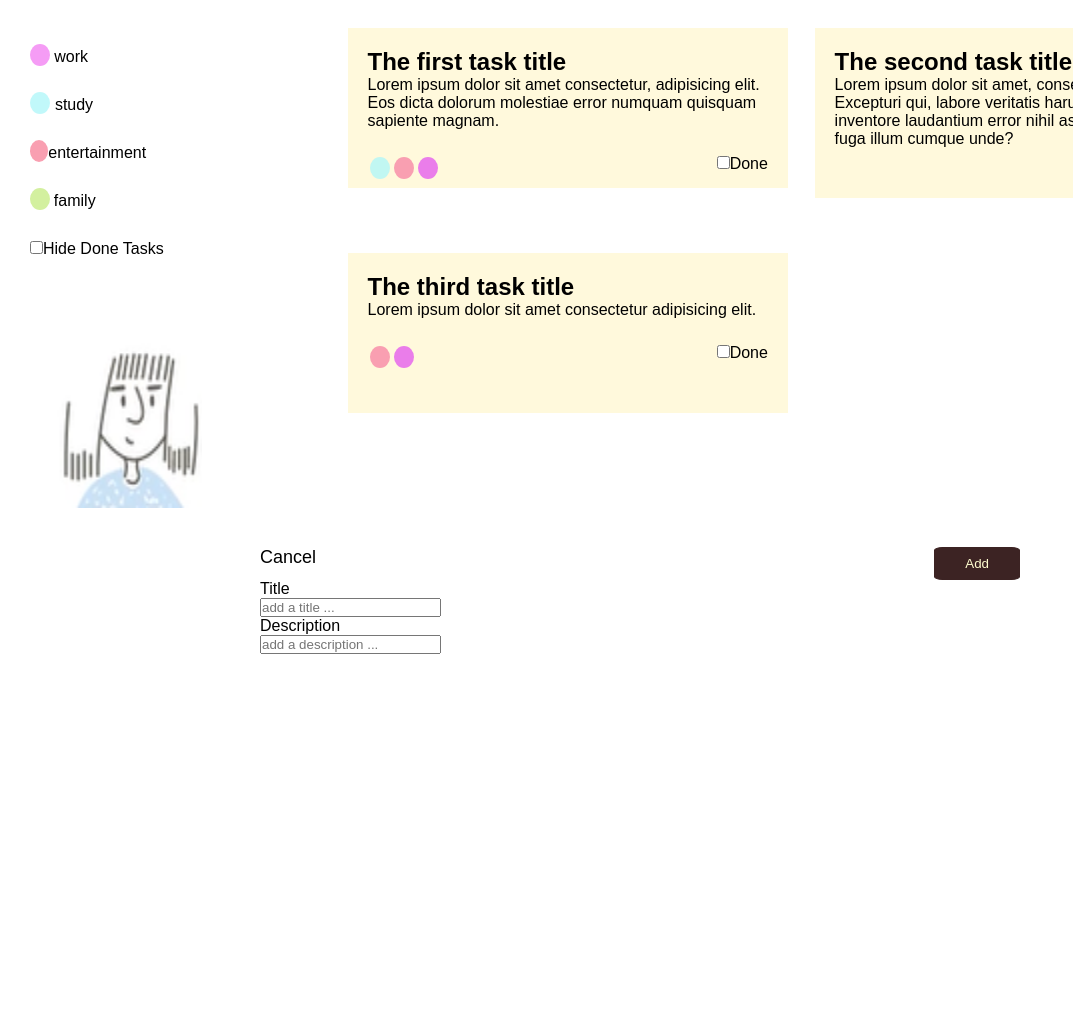
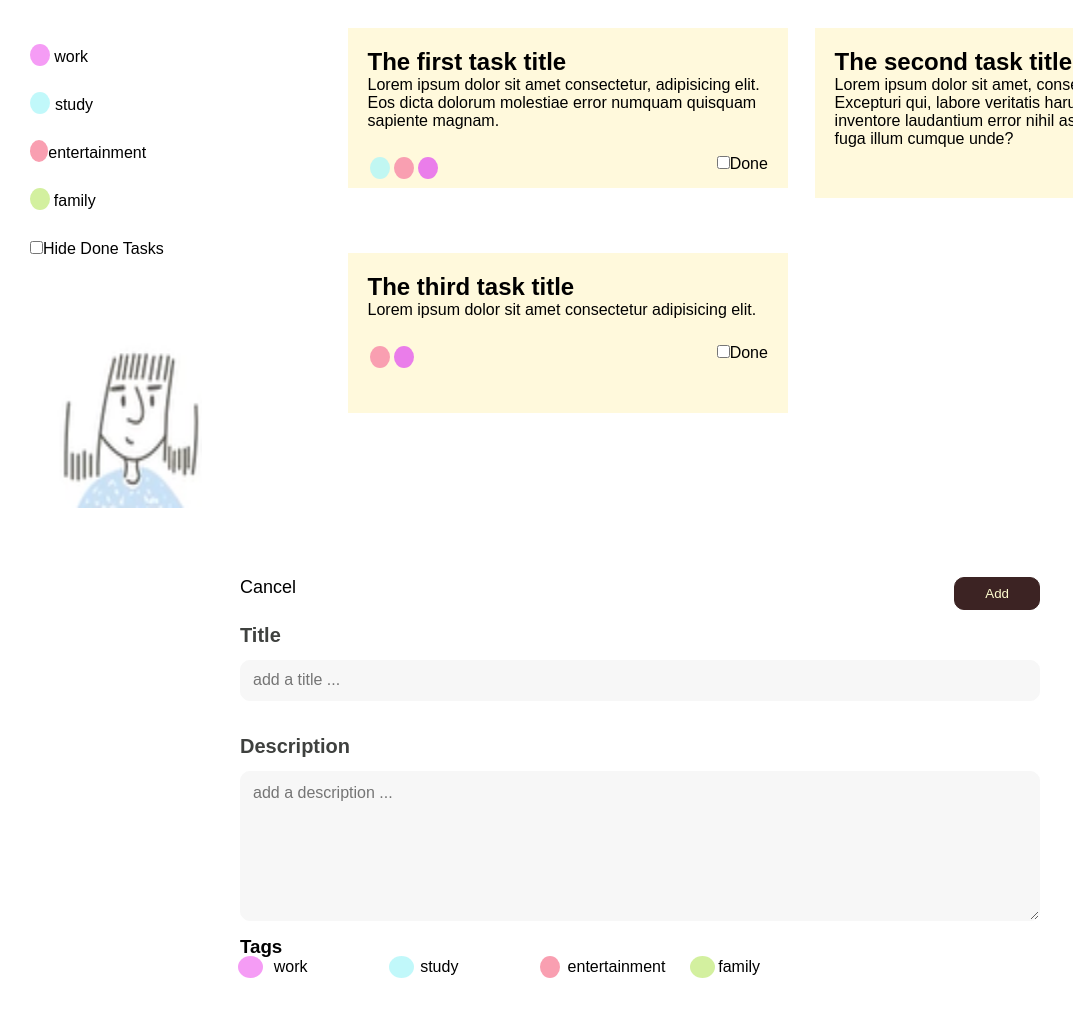
Before and after one commit to Jotule-Ben/Todo-App, a plain HTML site: page pages/tasks.html in a window 1280 px wide. Shown: the part 112-1138 px from the top of the page, without its empty margins (0-1073 px from the left). Before the commit the page ends 800 px from the top, so only its background shows below. Drawn offline with nearby package versions, Linux system fonts and the light colour scheme.

Commit message:
create Interface for adding and editing tasks

```diff
--- a/pages/tasks.html
+++ b/pages/tasks.html
@@ -10,7 +10,6 @@
   <body>
     <div class="MAIN">
       <div class="main2">
-
         <nav class="nav">
           <ul>
             <li>todo</li>
@@ -125,7 +124,34 @@
 
       <div class="description">
         <label for="">Description</label> <br />
-        <input type="text" placeholder="add a description ..." />
+        <textarea name="" id="" cols="30" rows="10">
+add a description ...</textarea
+        >
+      </div>
+
+      <div class="tag">
+        <h3>Tags</h3>
+        <div class="belowtag">
+          <div class="bt">
+            <div class="circle1 circle"></div>
+            <p>work</p>
+          </div>
+
+          <div class="bt">
+            <div class="circle2 circle"></div>
+            <p>study</p>
+          </div>
+
+          <div class="bt">
+            <div class="circle3 circle"></div>
+            <p style="margin-left: 10px">entertainment</p>
+          </div>
+
+          <div class="bt">
+            <div class="circle4 circle"></div>
+            <p>family</p>
+          </div>
+        </div>
       </div>
     </div>
     <script src="../script.js"></script>
--- a/style.css
+++ b/style.css
@@ -53,7 +53,7 @@
   background-color: #5e5b51;
   /* border: 1px solid rgb(60, 35, 35); */
   border: 1px solid #5e5b51;
-  border-radius: 10%;
+  border-radius: 10px;
   margin-left: 240px;
   margin-bottom: 40px;
   cursor: pointer;
@@ -301,12 +301,13 @@ section {
 }
 
 .add {
-  max-width: 800px;
+  max-width: 900px;
   margin: auto;
   height: auto;
-  background-color: #fff;
-  padding: 20px;
-  border-radius: 10%;
+  /* background-color: red; */
+  background-color: #ffffff;
+  padding: 50px;
+  border-radius: 30px;
 }
 
 .cancel {
@@ -319,7 +320,65 @@ section {
   padding: 8px 30px;
   background-color: rgb(60, 35, 35);
   border: 1px solid rgb(60, 35, 35);
-  border-radius: 10%;
+  border-radius: 10px;
   cursor: pointer;
   color: #fffdcf;
 }
+
+.add label {
+  font-size: 20px;
+  color: #3f413f;
+  font-weight: 600;
+}
+
+.title {
+  line-height: 2.5;
+  padding-bottom: 20px;
+}
+
+.title input {
+  padding: 12px;
+  width: 100%;
+  background-color: rgb(247, 247, 247);
+  border: 1px solid rgb(247, 247, 247);
+  border-radius: 10px;
+}
+
+.title input::placeholder {
+  font-size: 16px;
+}
+
+.description {
+  line-height: 2.5;
+}
+
+.description textarea {
+  width: 100%;
+  height: 150px;
+  padding: 12px;
+  background-color: rgb(247, 247, 247);
+  border: 1px solid rgb(247, 247, 247);
+  border-radius: 10px;
+  color: #757575;
+  font-size: 16px;
+}
+
+.belowtag {
+  display: flex;
+  justify-content: space-between;
+  width: 65%;
+}
+
+.bt {
+  display: flex;
+  justify-content: space-between;
+  width: 13%;
+}
+
+.circle {
+  width: 25px;
+  height: 22px;
+  border-radius: 50%;
+  padding: 10px;
+  margin: -2px;
+}
```
